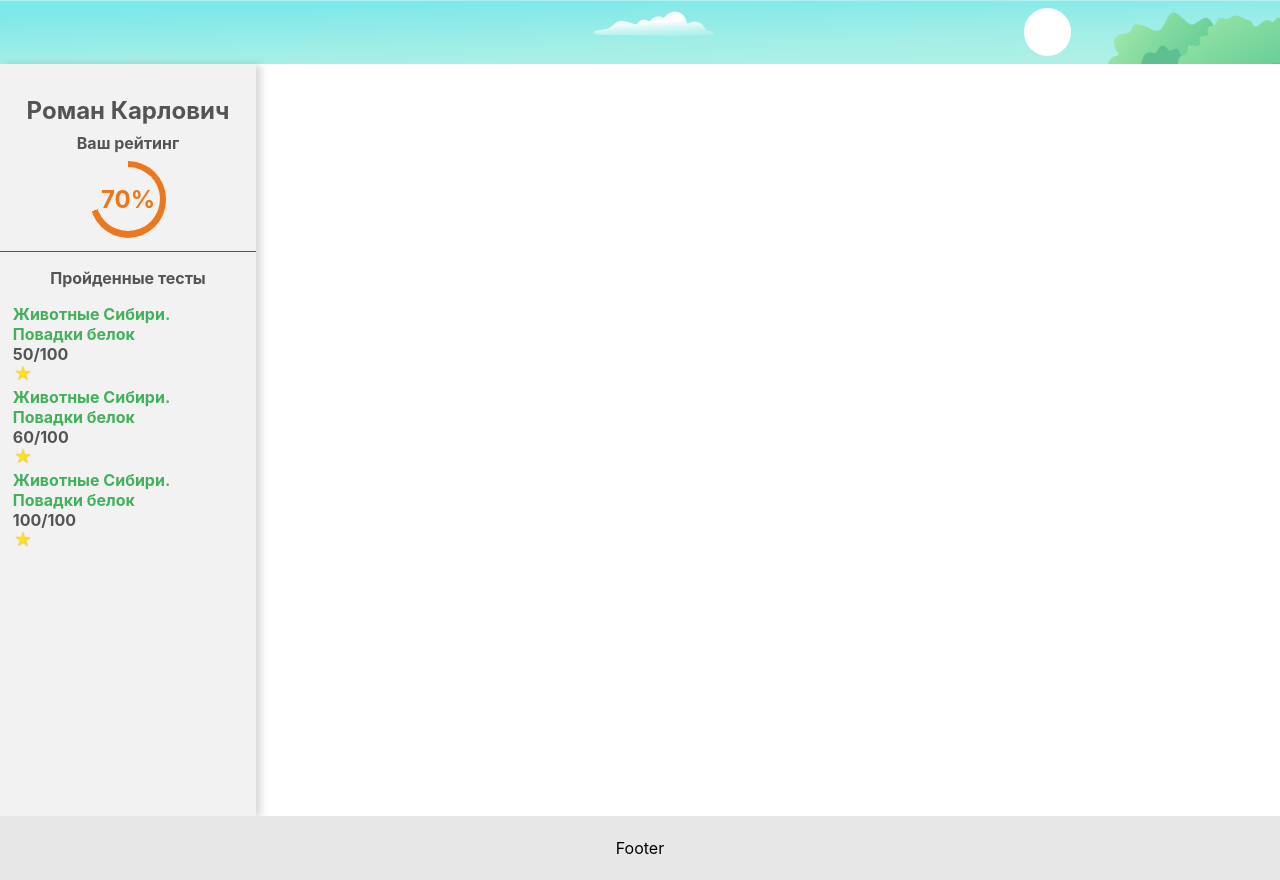
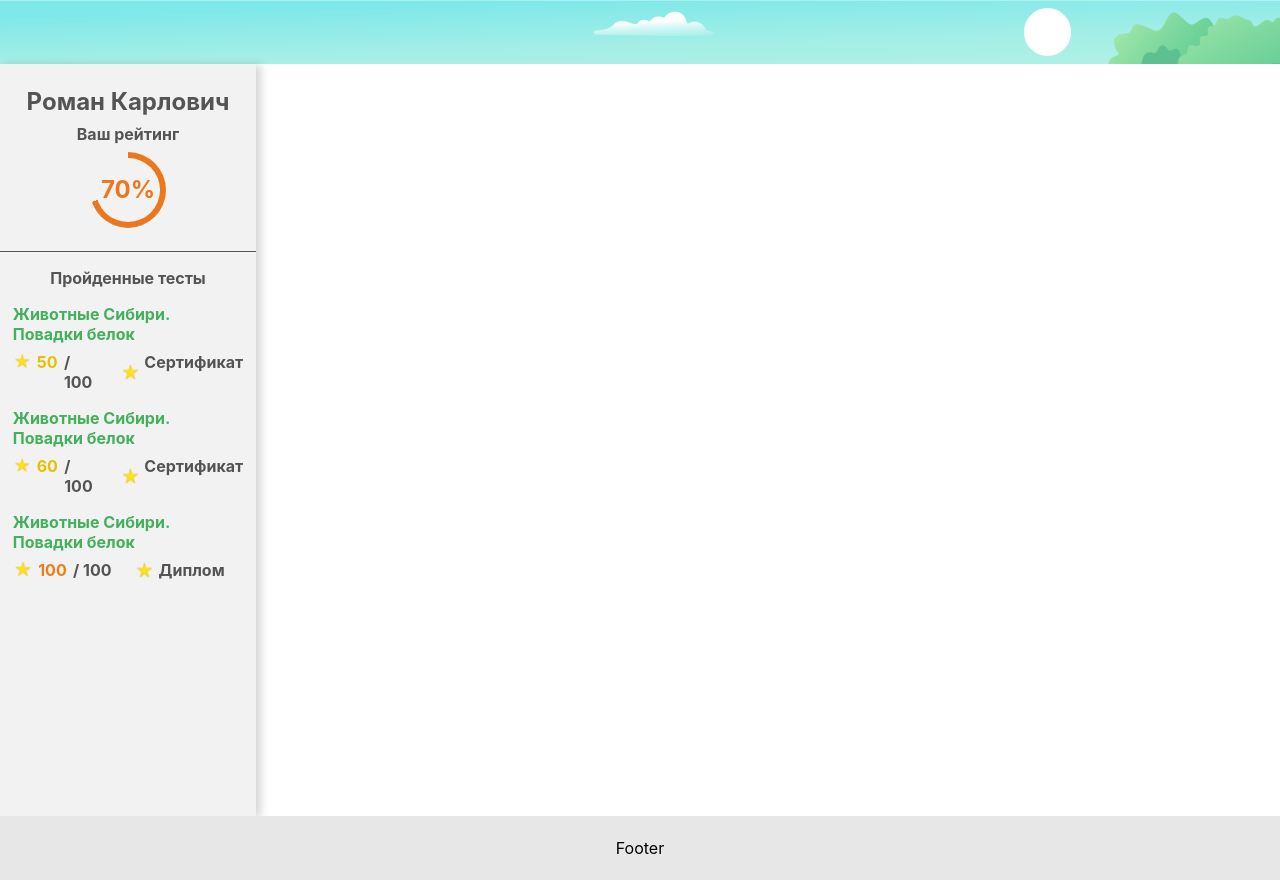
Before and after one commit to NISONovosibirsk/lukomorye-client, a Next.js app: page /user in a window 1280 px wide. Built offline with nearby package versions, Linux system fonts and the light colour scheme.

Commit message:
feat: sidebar; file structure

```diff
--- a/src/assets/index.ts
+++ b/src/assets/index.ts
@@ -1 +1,2 @@
 export { default as StarIcon } from './icons/sidebarIcons/star-icon.svg';
+export {default as DownloadIcon} from './icons/sidebarIcons/download-icon.svg';
--- a/src/components/User/UserSidebar/SidebarItem/SidebarItem.module.scss
+++ b/src/components/User/UserSidebar/SidebarItem/SidebarItem.module.scss
@@ -1,8 +1,47 @@
 .sidebarItem {
+    display: flex;
+    flex-direction: column;
+    row-gap: 1vh;
+}
 
+.results {
+    display: flex;
+    column-gap: 2vw;
+}
+
+.info {
+    display: flex;
+    column-gap: 0.5vw;
+}
+
+.score {
+    display: flex;
+    font-weight: 700;
+    color: #545454;
+    column-gap: 0.5vw;
+}
+
+.points {
+    color: #E5C100;
+}
+
+.orange {
+    color: #EC7D1A;
 
 }
 
-p.name {
+.certificates {
+    display: flex;
+    column-gap: 0.5vw;
+    font-weight: 700;
+    color: #545454;
+    svg {
+        height: 100%;
+    }
+}
+
+.name {
     color: #43B05C;
+    font-size: 1em;
+    font-weight: 700;
 }
--- a/src/components/User/UserSidebar/SidebarItem/SidebarItem.tsx
+++ b/src/components/User/UserSidebar/SidebarItem/SidebarItem.tsx
@@ -1,4 +1,4 @@
-import { StarIcon } from '../../../../assets';
+import { DownloadIcon, StarIcon } from '../../../../assets';
 import styles from './SidebarItem.module.scss';
 
 interface Props {
@@ -10,9 +10,26 @@ const SidebarItem: React.FC<Props> = ({ name, points }) => {
     return (
         <li className={styles.sidebarItem}>
             <p className={styles.name}>{name}</p>
-            <div className={styles.score}>
-                <p className={styles.points}>{`${points}/100`}</p>
-                <StarIcon />
+            <div className={styles.results}>
+                <div className={styles.info}>
+                    <StarIcon classname={points === 100 && styles.orange} />
+                    <div className={styles.score}>
+                        <p
+                            className={
+                                points === 100
+                                    ? `${styles.points} ${styles.orange}`
+                                    : styles.points
+                            }
+                        >
+                            {points}
+                        </p>
+                        <p>/ 100</p>
+                    </div>
+                </div>
+                <div className={styles.certificates}>
+                    <DownloadIcon />
+                    {points === 100 ? <p>Диплом</p> : <p>Сертификат</p>}
+                </div>
             </div>
         </li>
     );
--- a/src/components/User/UserSidebar/UserSidebar.module.scss
+++ b/src/components/User/UserSidebar/UserSidebar.module.scss
@@ -14,11 +14,8 @@
     display: flex;
     gap: 1vh;
     flex-direction: column;
-    justify-content: top;
+    justify-content: center;
     align-items: center;
-    padding: {
-        top: 4vh;
-    };
     border: {
         bottom: #545454 solid 1px;
     };
@@ -47,9 +44,15 @@
         right: 1vw;
     };
 
-    p {
+    h4 {
         color: #545454;
         font-size: 1em;
         font-weight: 700;
     }
+
+    ul {
+        display: flex;
+        flex-direction: column;
+        row-gap: 2vh;
+    }
 }
--- a/src/components/User/UserSidebar/UserSidebar.tsx
+++ b/src/components/User/UserSidebar/UserSidebar.tsx
@@ -1,5 +1,5 @@
 import { useAppSelector } from '../../../hooks/redux';
-import { ProgressBar, SidebarItem } from '../../../components';
+import { ProgressBar, SidebarItem } from '../..';
 import styles from './UserSidebar.module.scss';
 
 const UserSidebar: React.FC = () => {
@@ -15,7 +15,7 @@ const UserSidebar: React.FC = () => {
                 </div>
             </div>
             <div className={styles.statistics}>
-                <p>Пройденные тесты</p>
+                <h4>Пройденные тесты</h4>
                 <ul>
                     {user.passedTests.map((test, index) => (
                         <SidebarItem
--- a/pages/_app.tsx
+++ b/src/pages/_app.tsx
@@ -1,7 +1,7 @@
 import '../styles/globals.css';
 import type { AppProps } from 'next/app';
 import { Provider } from 'react-redux';
-import { setupStore } from '../src/store/store';
+import { setupStore } from '../store/store';
 
 function MyApp({ Component, pageProps }: AppProps) {
 
--- a/pages/index.tsx
+++ b/src/pages/index.tsx
@@ -3,7 +3,7 @@ import Link from "next/link";
 const Index = () => {
     return (
         <div className='app'>
-            <Link href={'/user'}>Пользовватель</Link>
+            <Link href={'/user'}>Пользователь</Link>
         </div>
     );
 };
--- a/pages/user/index.tsx
+++ b/src/pages/user/index.tsx
@@ -1,4 +1,4 @@
-import { UserFooter, UserHeader, UserSidebar } from '../../src/components';
+import { UserFooter, UserHeader, UserSidebar } from '../../components';
 
 import styles from './index.module.scss';
 
```
Also changed, not shown: src/assets/icons/sidebarIcons/download-icon.svg (added), src/assets/icons/sidebarIcons/star-icon.svg, src/pages/api/hello.ts (renamed from pages/api/hello.ts), src/pages/user/index.module.scss (renamed from pages/user/index.module.scss), src/styles/globals.css (renamed from styles/globals.css).
